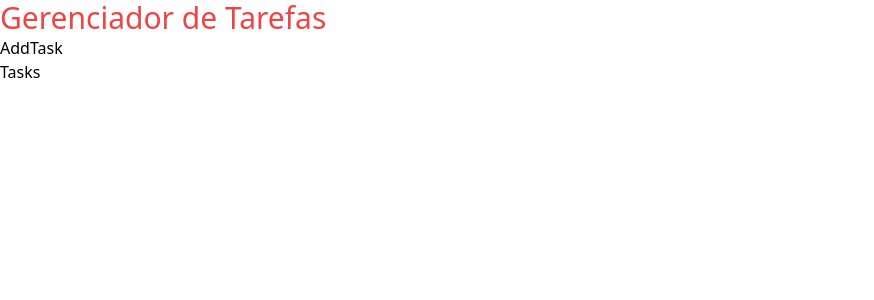
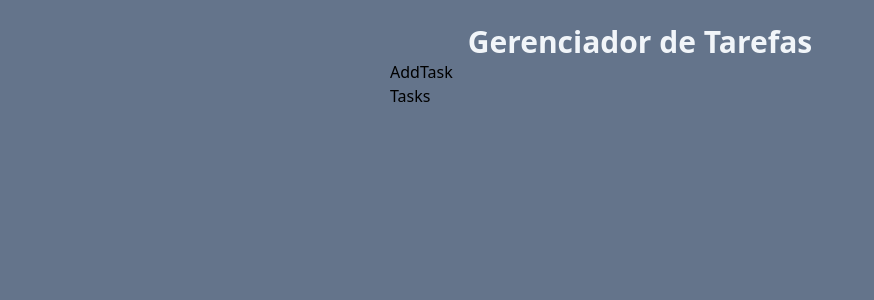
Before and after one commit to Rubenslourenco/manager-task-list, a React (Vite) app: page / in a window 1280 px wide. Shown: the top 300 px of the page, without its empty margins (0-874 px from the left). Built offline with nearby package versions, Linux system fonts and the light colour scheme.

Commit message:
feat: estilizando page iniciar

```diff
--- a/src/App.jsx
+++ b/src/App.jsx
@@ -3,11 +3,14 @@ import Tasks from "./components/Tasks";
 
 const App = () => {
   return (
-    <div>
-      <h1 className="text-red-500 text-3xl">Gerenciador de Tarefas</h1>
-      <AddTask />
-      <Tasks />
-    </div>
+    <div className="w-screen h-screen bg-slate-500 flex justify-center p-6">
+        <div className="w-[500px]">
+
+        <h1 className="text-3xl text-slate-100 font-bold text-center">Gerenciador de Tarefas</h1>
+        <AddTask />
+        <Tasks />
+       </div>
+      </div>
     );
 }
 
```
